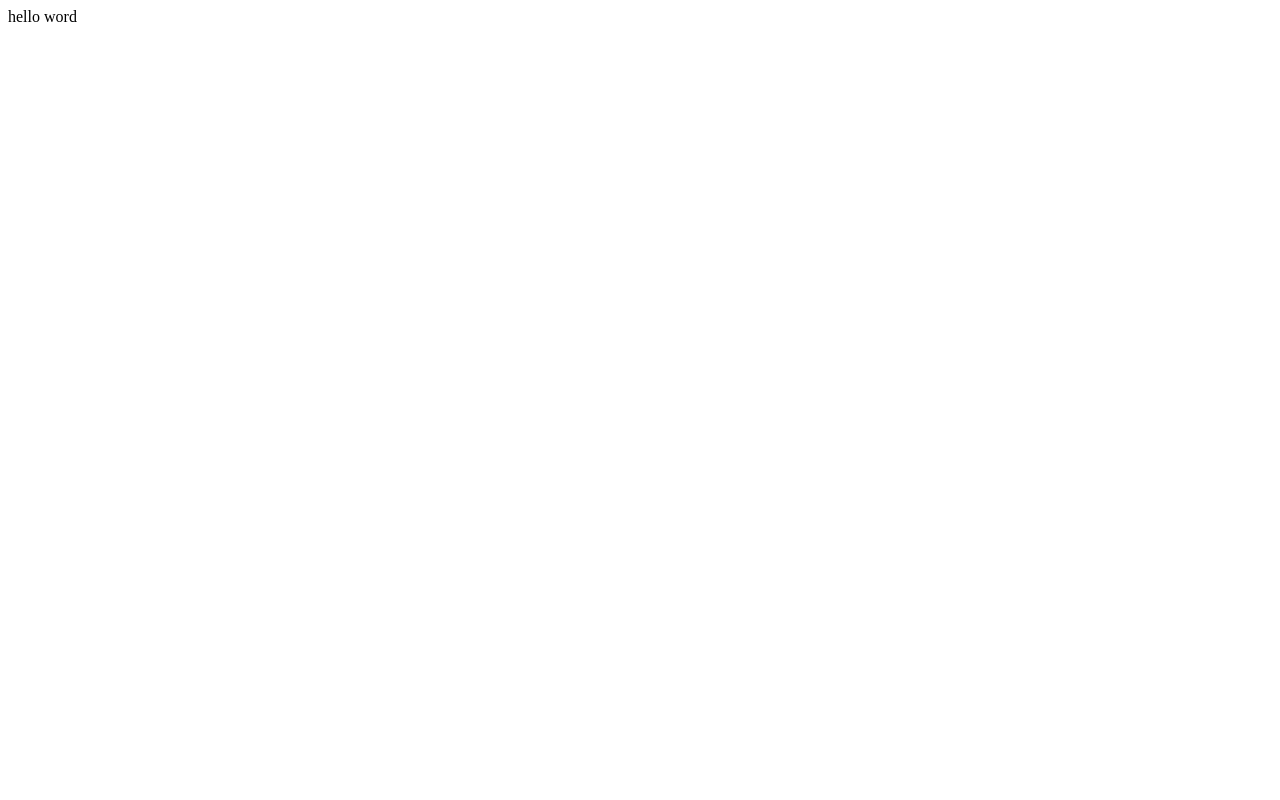
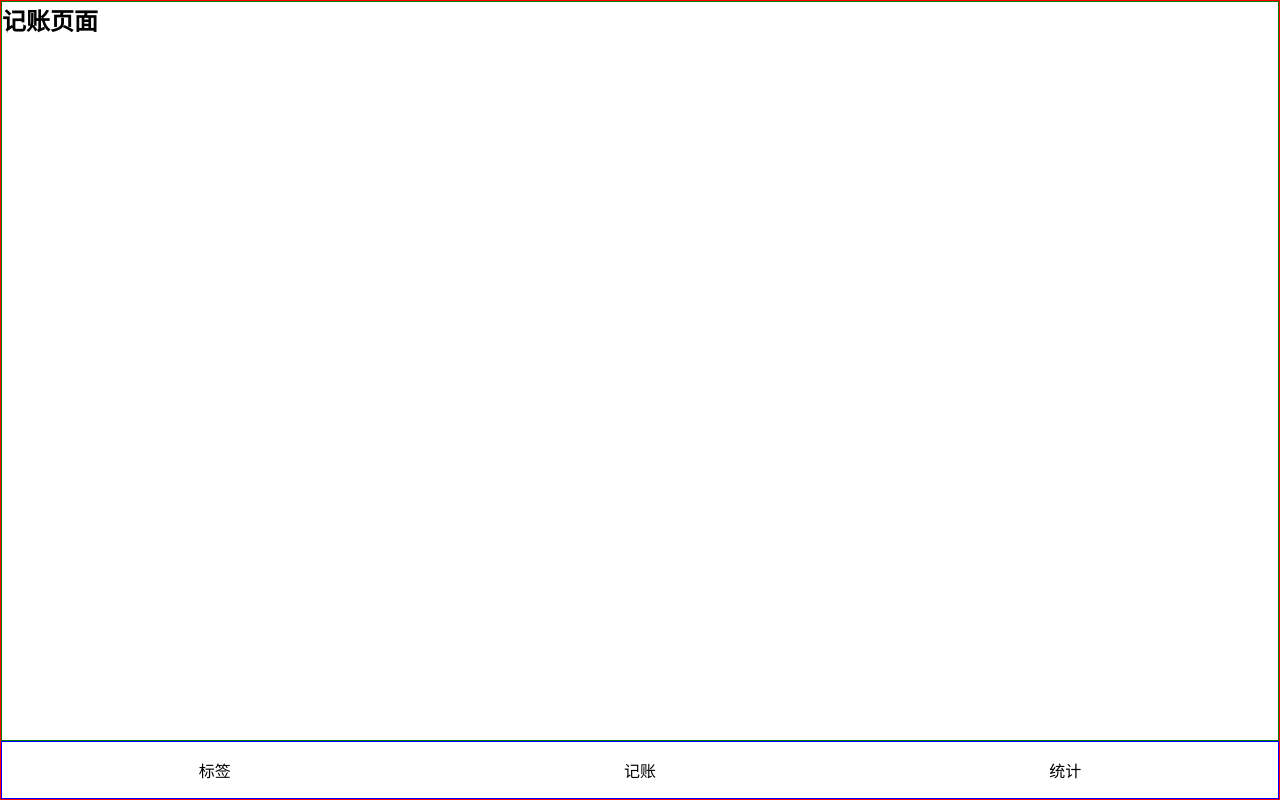
Before and after one commit to maple436/cuttle-money-react, a React (Create React App) app: page /#/money in a window 1280 px wide. Built offline with nearby package versions, Linux system fonts and the light colour scheme.

Commit message:
导航栏布局完成

```diff
--- a/package.json
+++ b/package.json
@@ -13,6 +13,7 @@
     "node-sass": "npm:dart-sass",
     "react": "^16.13.1",
     "react-dom": "^16.13.1",
+    "react-router-dom": "^5.2.0",
     "react-scripts": "3.4.1",
     "styled-components": "^5.1.1",
     "typescript": "~3.7.2"
@@ -39,6 +40,7 @@
     ]
   },
   "devDependencies": {
+    "@types/react-router-dom": "^5.1.5",
     "@types/styled-components": "^5.1.2"
   }
 }
--- a/src/App.tsx
+++ b/src/App.tsx
@@ -1,13 +1,92 @@
 import React from 'react';
+import {
+  HashRouter as Router,
+  Switch,
+  Route,
+  Redirect,
+  Link
+} from 'react-router-dom';
+import styled from 'styled-components';
 
+const Wrapper = styled.div`
+    border: 1px solid red;
+    height: 100vh;
+    display:flex;
+    flex-direction: column;
+`;
+
+const Main = styled.div`
+  border:1px solid green;
+  flex-grow: 1;
+  overflow: auto;
+`;
+
+const Nav = styled.nav`
+  border:1px solid blue;
+   >ul{
+   display:flex;
+    >li{
+      width: 33.33333%;
+      text-align: center;
+      padding:16px;
+    }
+   }
+`;
 
 
 function App() {
   return (
-    <div>
-      hello word
-    </div>
+    <Router>
+      <Wrapper>
+        <Main>
+          <Switch>
+            <Route exact path="/tags">
+              <Tags/>
+            </Route>
+            <Route exact path="/money">
+              <Money/>
+            </Route>
+            <Route exact path="/statistics">
+              <Statistics/>
+            </Route>
+            <Redirect exact from="/" to="/money"/>
+            <Route path="*">
+              <NoMatch/>
+            </Route>
+          </Switch>
+        </Main>
+        <Nav>
+          <ul>
+            <li>
+              <Link to="/tags">标签</Link>
+            </li>
+            <li>
+              <Link to="/money">记账</Link>
+            </li>
+            <li>
+              <Link to="/statistics">统计</Link>
+            </li>
+          </ul>
+        </Nav>
+      </Wrapper>
+    </Router>
   );
 }
 
+function Statistics() {
+  return <h2>统计页面</h2>;
+}
+
+function Tags() {
+  return <h2>标签页面</h2>;
+}
+
+function Money() {
+  return <h2>记账页面</h2>;
+}
+
+function NoMatch() {
+  return <h2>页面不存在，请重新输入地址！</h2>;
+}
+
 export default App;
--- /dev/null
+++ b/src/index.scss
@@ -0,0 +1,27 @@
+@import-normalize ;
+
+* {
+  margin: 0;
+  padding: 0;
+}
+
+* {
+  box-sizing: border-box;
+}
+
+*::before {
+  box-sizing: border-box;
+}
+
+*::after {
+  box-sizing: border-box;
+}
+
+ul, ol {
+  list-style: none;
+}
+
+a {
+  text-decoration: none;
+  color:inherit;
+}
--- a/src/index.tsx
+++ b/src/index.tsx
@@ -2,10 +2,11 @@
 import ReactDOM from 'react-dom';
 import App from './App';
 import * as serviceWorker from './serviceWorker';
+import 'index.scss';
 
 ReactDOM.render(
   <React.StrictMode>
-    <App />
+    <App/>
   </React.StrictMode>,
   document.getElementById('root')
 );
```
Also changed, not shown: 1 other file (tests, documents, lock files or other folders).
